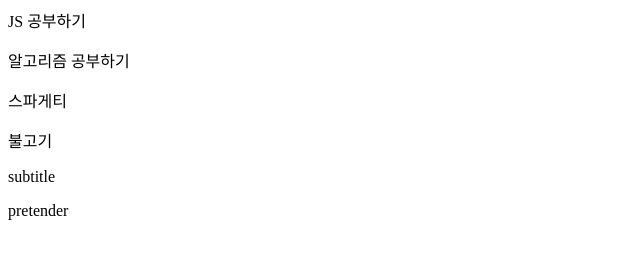
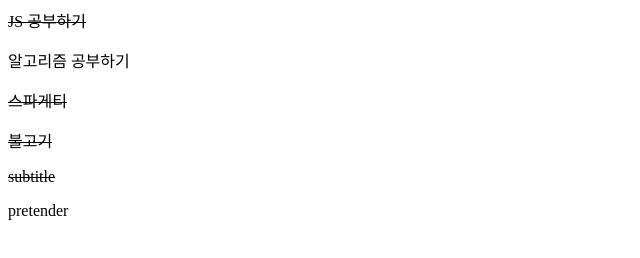
Before and after one commit to ukgi/mission-vanillaJs, a plain HTML site: page mission1/index.html in a window 1280 px wide. Shown: the full height of the page, 0-640 px from the left. Drawn offline with Linux system fonts and the light colour scheme.

Commit message:
feat: mission1 삭선 처리기능 구현

```diff
--- a/mission1/index.html
+++ b/mission1/index.html
@@ -11,27 +11,33 @@
       const data = [
         {
           text: 'JS 공부하기',
+          isCompleted: true,
         },
         {
           text: '알고리즘 공부하기',
+          isCompleted: false,
         },
       ];
 
       const dinner = [
         {
           text: '스파게티',
+          isCompleted: true,
         },
         {
           text: '불고기',
+          isCompleted: true,
         },
       ];
 
       const music = [
         {
           text: 'subtitle',
+          isCompleted: true,
         },
         {
           text: 'pretender',
+          isCompleted: false,
         },
       ];
 
@@ -51,11 +57,20 @@
         }
 
         render() {
-          this.#data.forEach(({ text }) => {
-            const p = document.createElement('p');
-            const textNode = document.createTextNode(text);
-            p.appendChild(textNode);
-            this.#container.appendChild(p);
+          this.#data.forEach(({ text, isCompleted }) => {
+            if (isCompleted) {
+              const s = document.createElement('s');
+              const p = document.createElement('p');
+              const textNode = document.createTextNode(text);
+              p.appendChild(textNode);
+              s.appendChild(p);
+              this.#container.appendChild(s);
+            } else {
+              const p = document.createElement('p');
+              const textNode = document.createTextNode(text);
+              p.appendChild(textNode);
+              this.#container.appendChild(p);
+            }
           });
         }
       }
```
